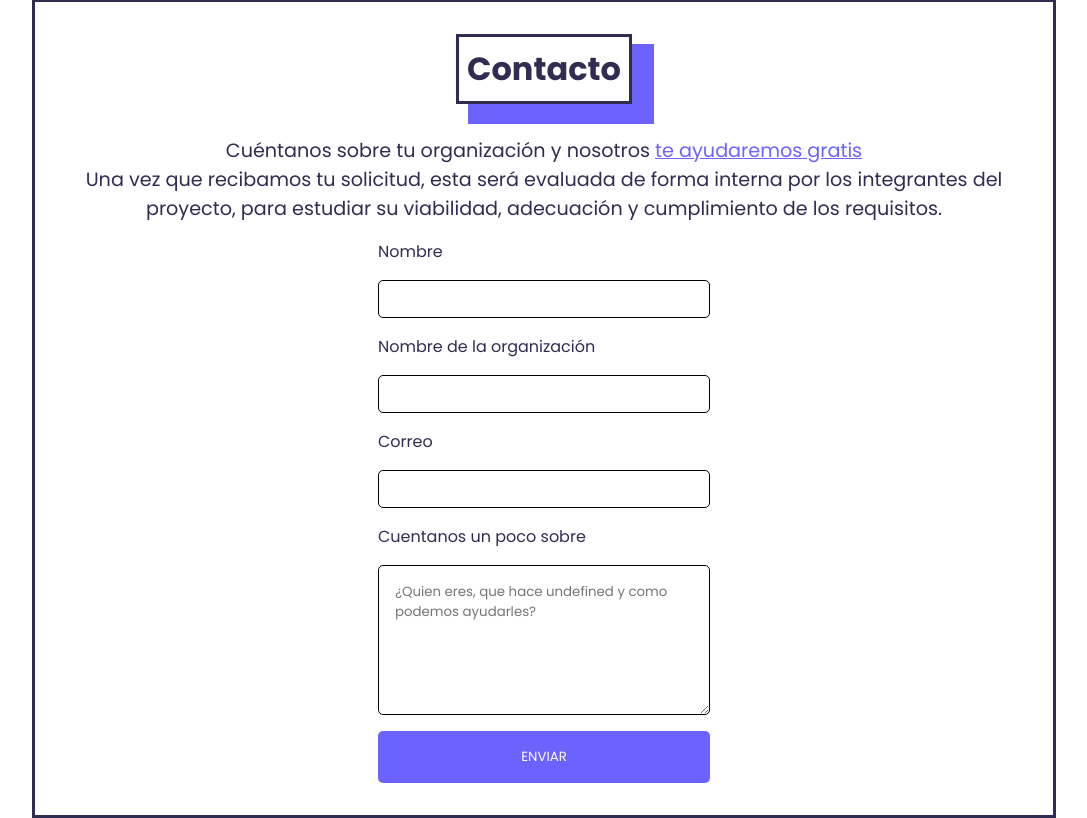
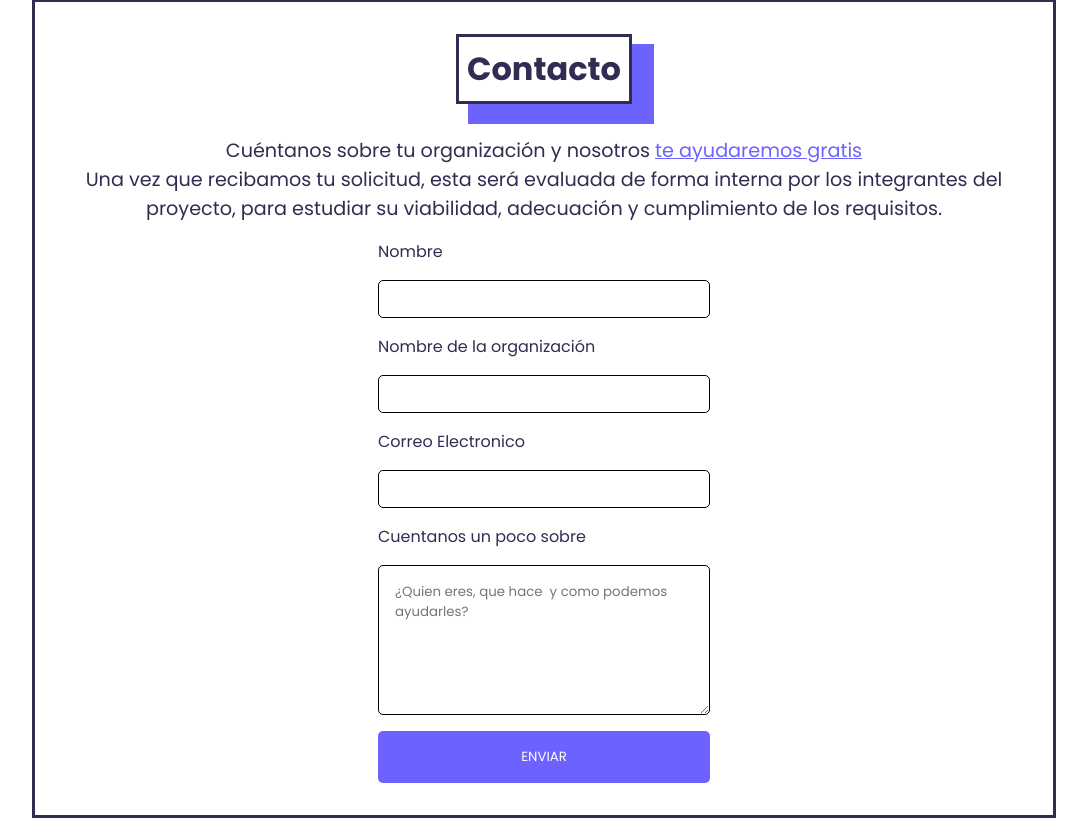
Before and after one commit to proyectosolidus/ProyectoSolidus, a React (Create React App) app: page / in a window 1280 px wide. Shown: the part 1815-2633 px from the top of the page, without its empty margins (96-1183 px from the left). Built offline with nearby package versions, Linux system fonts and the light colour scheme.

Commit message:
contact component hooks

```diff
--- a/src/components/ContactForm.js
+++ b/src/components/ContactForm.js
@@ -6,7 +6,7 @@ import './styles/ContactForm.css'
 const useForm = () => {
 	const [formState, setFormState] = useState({form: {
 			name: '',
-			ongName: 'Unicef',
+			ongName: '',
 			email: '',
 			emailBody: ''
 		}})
@@ -42,18 +42,18 @@ const ContactForm = () => {
 				<form className="Contact-form">
 
 					<label for="name">Nombre</label>
-					<input onChange={handleChange} value={formState.name} id="name" type="text" name="name" />
+					<input onChange={handleChange} value={formState.form.name} id="name" type="text" name="name" />
 
 					<label for="">Nombre de la organización</label>
-					<input onChange={handleChange} value={formState.ongName} id="" type="text" name="ongName" />
+					<input onChange={handleChange} value={formState.form.ongName} id="" type="text" name="ongName" />
 
-					<label for="email">Correo</label>
-					<input onChange={handleChange} value={formState.email} size="25" id="email" type="email" name="email" />
+					<label for="email">Correo Electronico</label>
+					<input onChange={handleChange} value={formState.form.email} size="25" id="email" type="email" name="email" />
 
-					<label for="emailBody">Cuentanos un poco sobre {formState.ongName}</label>
-					<textarea onChange={handleChange} value={formState.emailBody} name="emailBody" placeholder={`¿Quien eres, que hace ${formState.ongName} y como podemos ayudarles?`} id="emailBody" type="text-area" className="ong-descrption"></textarea>
+					<label for="emailBody">Cuentanos un poco sobre {formState.form.ongName}</label>
+					<textarea onChange={handleChange} value={formState.form.emailBody} name="emailBody" placeholder={`¿Quien eres, que hace ${formState.form.ongName} y como podemos ayudarles?`} id="emailBody" type="text-area" className="ong-descrption"></textarea>
 
-					<button submit="none" className="primary-btn Contact-form-button">ENVIAR</button>
+					<button type="button" className="primary-btn Contact-form-button">ENVIAR</button>
 
 				</form>
 			</section>
```
Also changed, not shown: 1 other file (tests, documents, lock files or other folders).
